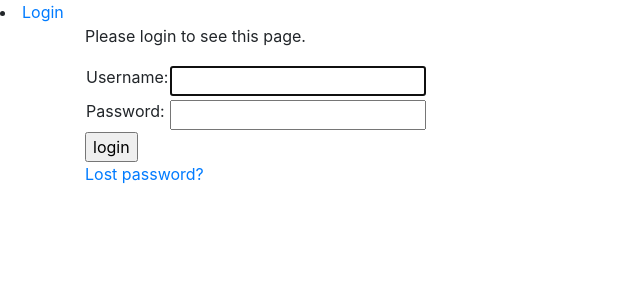
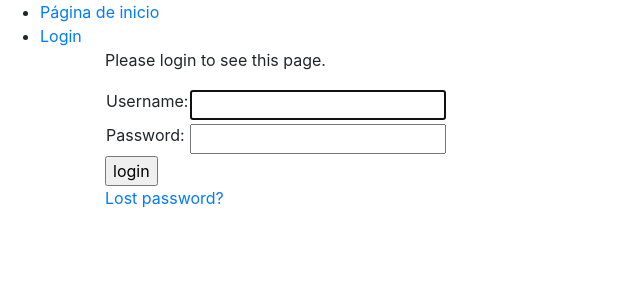
Before and after one commit to Asmilex/DAI, a Django app: page /accounts/login/?next=/crear_cuadro in a window 1280 px wide. Shown: the top 300 px of the page, without its empty margins (0-640 px from the left). Run offline with Django 3.2, Linux system fonts and the light colour scheme; some libraries are stand-ins or nearby versions.

Commit message:
Cambios varios

```diff
--- a/Practicas 4, 5/app/galerias/templates/base.html
+++ b/Practicas 4, 5/app/galerias/templates/base.html
@@ -14,6 +14,8 @@
     />
   </head>
   <body>
+    <ul>
+      <li><a href="/">Página de inicio</a></li>
       {% if user.is_authenticated %}
       <li>User: {{ user.get_username }}</li>
       <li><a href="{% url 'logout'%}?next={{request.path}}">Logout</a></li>
@@ -21,5 +23,6 @@
       <li><a href="{% url 'login'%}?next={{request.path}}">Login</a></li>
       {% endif %}
       <div class="container">{% block content %} {% endblock %}</div>
+    </ul>
   </body>
 </html>
--- a/Practicas 4, 5/app/galerias/urls.py
+++ b/Practicas 4, 5/app/galerias/urls.py
@@ -15,5 +15,4 @@ urlpatterns = [
     path('accounts/', include('django.contrib.auth.urls')),
     path('lista_galerias', views.mostrar_galerias, name='lista_galerias'),
     path('lista_cuadros', views.mostrar_cuadros, name='lista_cuadros'),
-
 ]
--- a/Practicas 4, 5/app/galerias/views.py
+++ b/Practicas 4, 5/app/galerias/views.py
@@ -38,7 +38,6 @@ def mostrar_cuadros(request):
 def crear_cuadro(request):
     model_name = 'cuadro'
     all_perms_on_this_modal = Permission.objects.filter(codename__contains=model_name)
-    print(all_perms_on_this_modal)
 
     if 'nombre' in request.POST:
         form = CrearCuadroForm(request.POST, request.FILES)
```
Lines whose indentation alone changed are shown as unchanged.
